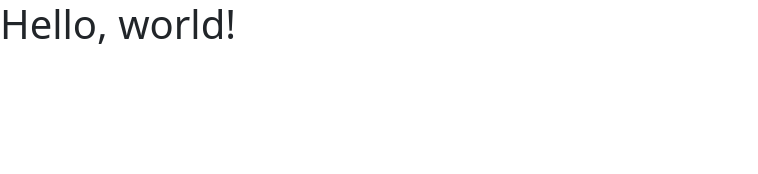
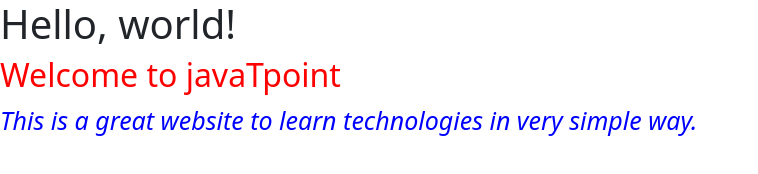
Before and after one commit to KashyapAmanSingh/gitpushvdharry, a plain HTML site: page index.html in a window 1280 px wide. Shown: the whole page, without its empty margins (0-758 px from the left). Drawn offline with nearby package versions, Linux system fonts and the light colour scheme.

Commit message:
new bootstrape

```diff
--- a/index.html
+++ b/index.html
@@ -23,5 +23,7 @@
     <script src="https://cdn.jsdelivr.net/npm/@popperjs/core@2.9.2/dist/umd/popper.min.js" integrity="sha384-IQsoLXl5PILFhosVNubq5LC7Qb9DXgDA9i+tQ8Zj3iwWAwPtgFTxbJ8NT4GN1R8p" crossorigin="anonymous"></script>
     <script src="https://cdn.jsdelivr.net/npm/bootstrap@5.0.2/dist/js/bootstrap.min.js" integrity="sha384-cVKIPhGWiC2Al4u+LWgxfKTRIcfu0JTxR+EQDz/bgldoEyl4H0zUF0QKbrJ0EcQF" crossorigin="anonymous"></script>
     -->
+    <h2 style="color: red;">Welcome to javaTpoint</h2>
+    <p style="color: blue; font-size: 25px; font-style: italic ;">This is a great website to learn technologies in very simple way. </p>
   </body>
 </html>
```
